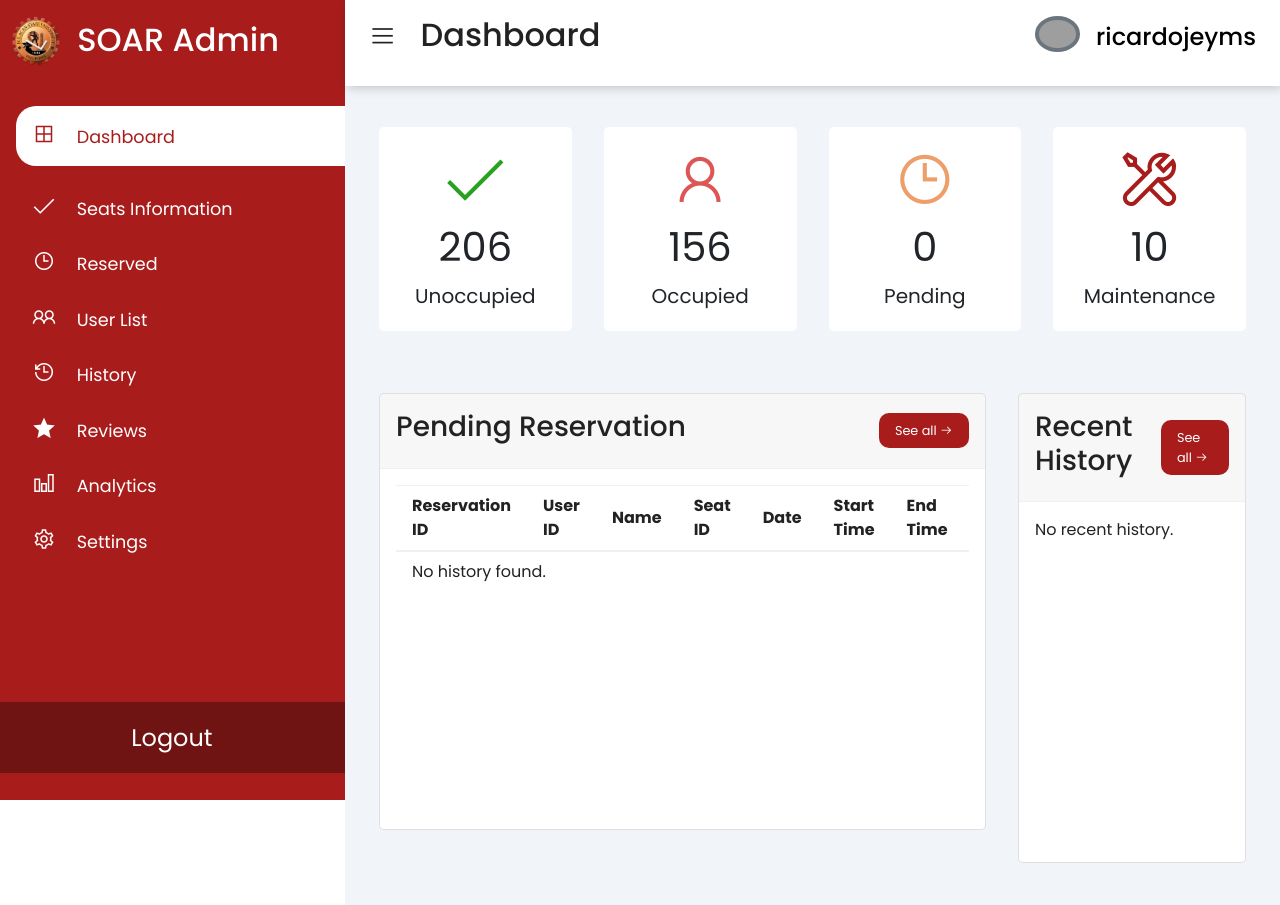
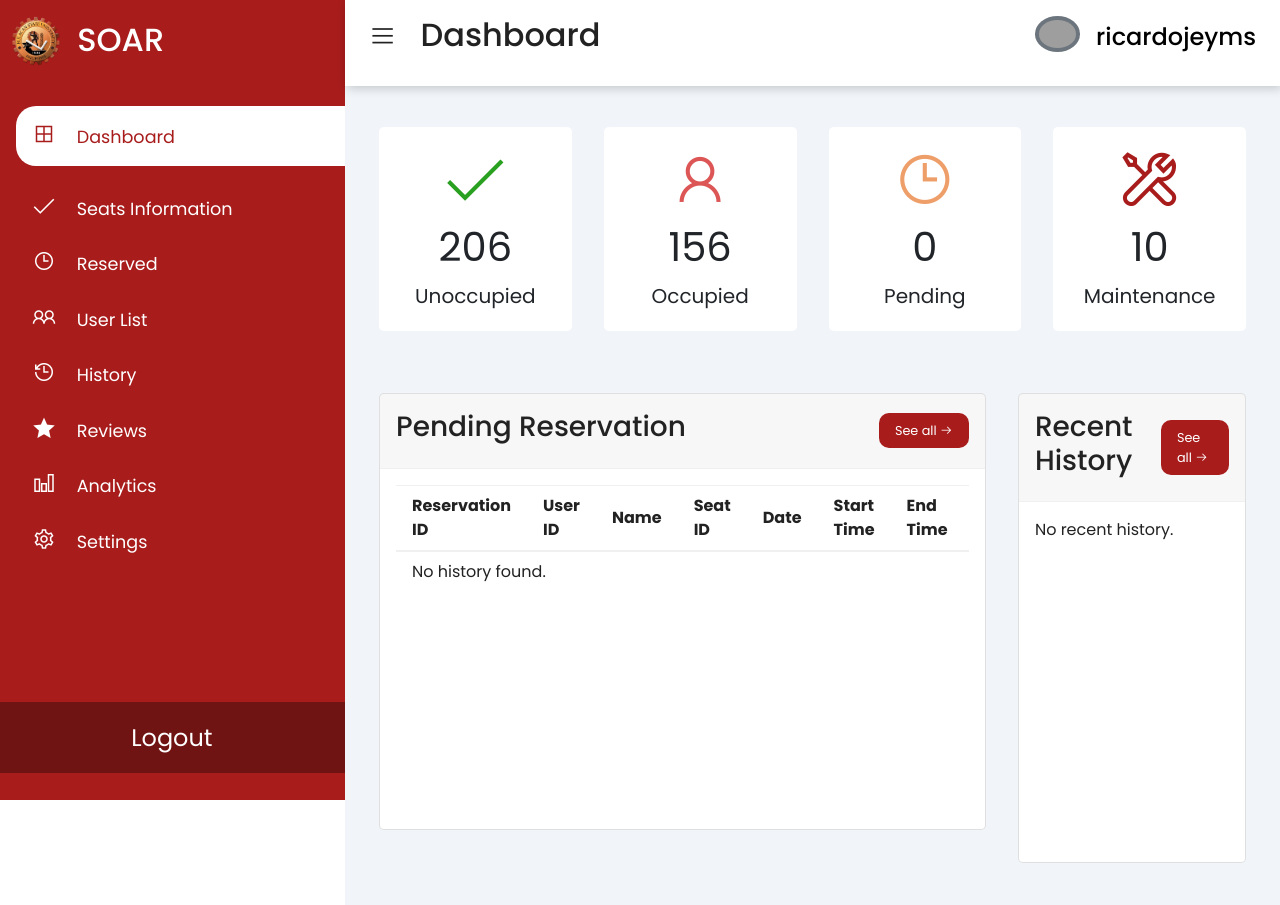
Before and after one commit to rykagene/capstone, a PHP site: page /admin.php in a window 1280 px wide. Run offline with PHP 8.4, Linux system fonts and the light colour scheme; a user stored in the database is signed in; data comes from the database, SQL or seed files in the repository; data that the repository does not hold is empty; some libraries are stand-ins or nearby versions; grey boxes are pictures that could not be loaded.

Commit message:
Update admin.php removes `admin`

```diff
--- a/admin.php
+++ b/admin.php
@@ -101,7 +101,7 @@ $result = $conn->query($sql);
         <div class="sidebar">
             <div class="sidebar-brand">
                 <img src="assets/img/bulsu logo.png" alt="bulsu logo" class="logo">
-                <h2> <span>SOAR Admin</span></h2>
+                <h2> <span>SOAR</span></h2>
             </div>
 
             <div class="sidebar-menu" id="tabButton">
```
